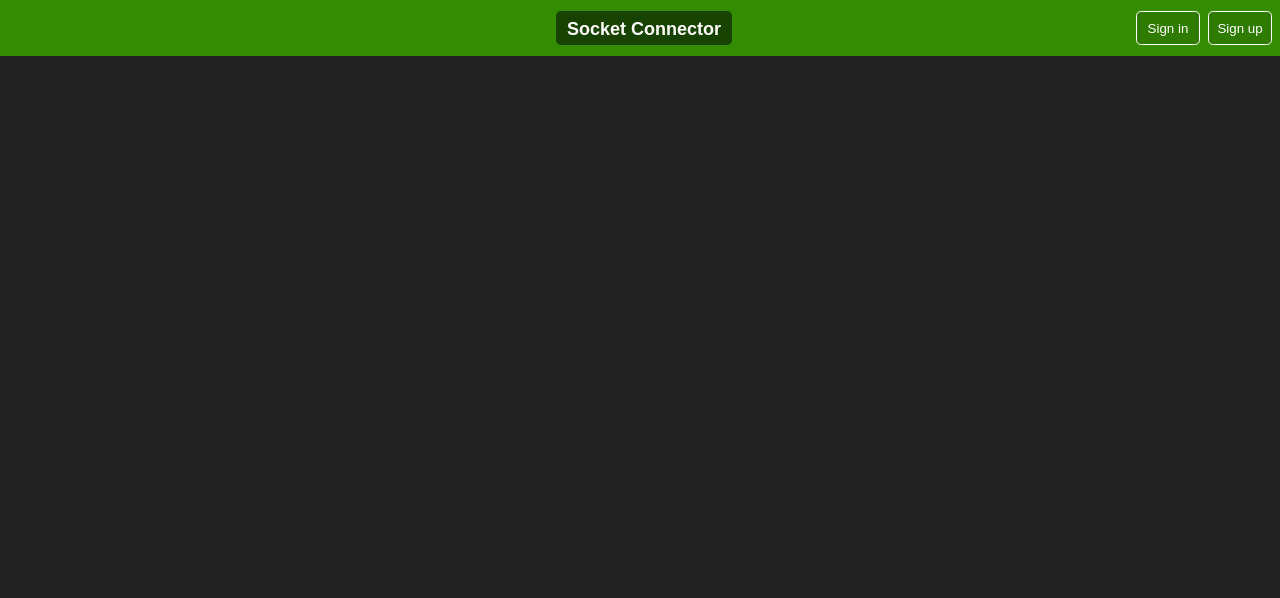
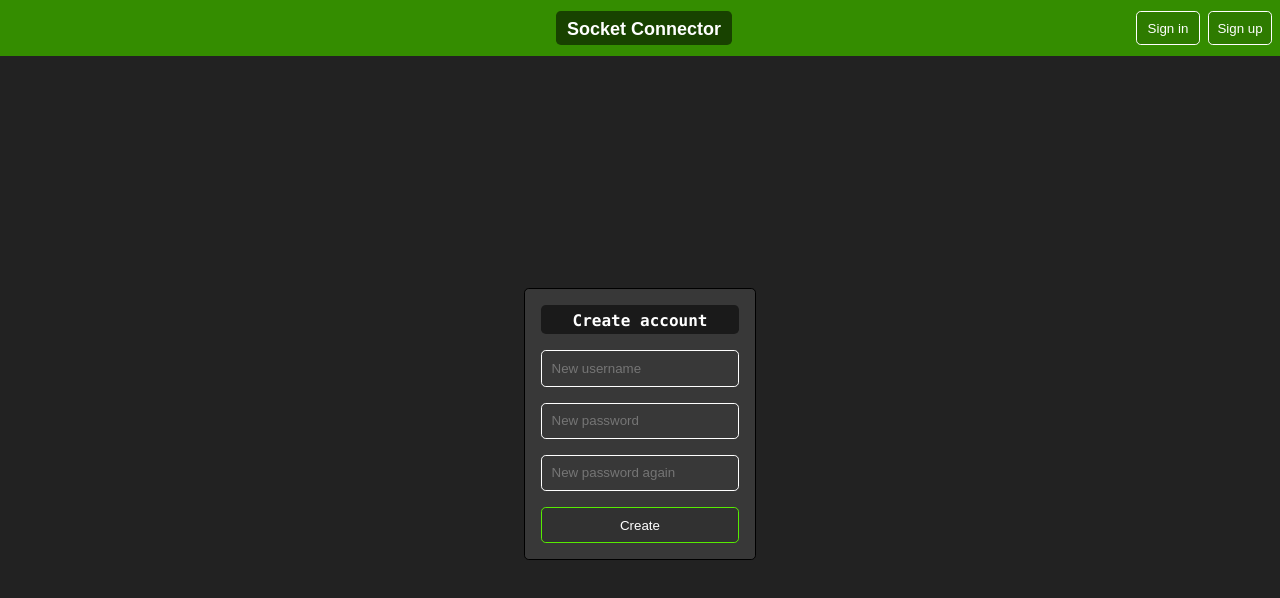
Before and after one commit to vyldr/socket-connector, a React (Create React App) app in the folder frontend/: page /signup in a window 1280 px wide. Shown: the top 598 px of the page. Built offline with nearby package versions, Linux system fonts and the light colour scheme.

Commit message:
Added user adding

```diff
--- a/frontend/src/components/App/App.js
+++ b/frontend/src/components/App/App.js
@@ -5,6 +5,7 @@ import {
 	BrowserRouter as Router,
 	Switch,
 	Route,
+	Redirect,
 	// Link
 } from "react-router-dom";
 
@@ -13,6 +14,7 @@ import './App.css';
 // Components
 import TopBar from '../TopBar/TopBar';
 import SignInPage from '../SignInPage/SignInPage';
+import SignUpPage from '../SignUpPage/SignUpPage';
 import ControlPage from '../ControlPage/ControlPage';
 
 function App() {
@@ -26,8 +28,17 @@ function App() {
 					<Route path='/signin'>
 						<SignInPage />
 					</Route>
+					<Route path='/signup'>
+						<SignUpPage />
+					</Route>
+					<Route path='/manage'>
+						<Redirect to='/control' />
+					</Route>
 					<Route path='/control'>
 						<ControlPage />
+					</Route>
+					<Route path='/'>
+						<Redirect to='/signin' />
 					</Route>
 				</Switch>
 			</div>
--- /dev/null
+++ b/frontend/src/components/SignUpPage/SignUpPage.js
@@ -0,0 +1,127 @@
+import React from 'react';
+import '../../style.css';
+import { withRouter } from 'react-router-dom';
+
+// import './SignUpPage.css';
+
+class SignUpPage extends React.Component {
+	constructor(props) {
+		super(props);
+		this.state = {
+			username: '',
+			password: '',
+			passwordAgain: '',
+			message: '',
+		};
+
+		// Input handlers
+		this.handleChange = this.handleChange.bind(this);
+		this.handleSubmit = this.handleSubmit.bind(this);
+	}
+
+	// Input fields
+	handleChange(event) {
+		this.setState({ [event.target.name]: event.target.value });
+	}
+
+	// Submit the username and password to sign in
+	handleSubmit(event) {
+
+		// Prevent the standard form submit
+		event.preventDefault();
+
+		// Check if the passwords match
+		if (this.state.password !== this.state.passwordAgain) {
+			this.setState({ message: 'Passwords do not match' });
+			document.getElementById('confirm').select();
+			return;
+		}
+
+		// Build the request
+		const data = JSON.stringify({
+			username: this.state.username,
+			password: this.state.password,
+		});
+		fetch(document.location.origin + '/api/signup', {
+			method: 'POST',
+			headers: {
+				'Content-Type': 'application/json'
+			},
+			body: data,
+		})
+			.then((res) => {
+
+				// Redirect to the sign in page
+				if (res.status === 201) {
+					this.props.history.push('/signin');
+				}
+
+				// Error probably means username is unavailable
+				else {
+					this.setState({ message: 'Username unavailable' });
+					document.getElementById('username').select();
+				}
+
+			});
+	}
+
+	render() {
+		return (
+			<div className='page'>
+				<form className='centerForm' onSubmit={this.handleSubmit}>
+
+					{/* Title */}
+					<div className='formTitle'>
+						<code>Create account</code>
+					</div>
+
+					{/* Error message */}
+					<div className={this.state.message === '' ? 'hidden' : 'errorMessage'}>
+						{this.state.message}
+					</div>
+
+					{/* Username */}
+					<input placeholder='New username'
+						required
+						autoComplete='username'
+						name='username'
+						id='username'
+						value={this.state.username}
+						onChange={this.handleChange}>
+					</input><br />
+
+					{/* Password */}
+					<input placeholder='New password'
+						required
+						autoComplete='new-password'
+						name='password'
+						type='password'
+						id='password'
+						value={this.state.password}
+						onChange={this.handleChange}>
+					</input><br />
+
+					{/* Password again */}
+					<input placeholder='New password again'
+						required
+						autoComplete='new-password'
+						name='passwordAgain'
+						type='password'
+						id='confirm'
+						value={this.state.passwordAgain}
+						onChange={this.handleChange}>
+					</input><br />
+
+					{/* Submit button */}
+					<button className='formButton'
+						type='submit'>
+						Create
+					</button>
+
+				</form>
+			</div>
+		);
+	}
+}
+
+export default withRouter(SignUpPage);
--- a/frontend/src/style.css
+++ b/frontend/src/style.css
@@ -67,3 +67,15 @@ input:focus {
 .formButton:active {
 	background-color: #57eb0266;
 }
+
+.hidden {
+	display: none;
+}
+
+.errorMessage {
+	background-color: #cc1f2d;
+	text-align: center;
+	margin-top: 1rem;
+	padding: 0.5rem;
+	border-radius: 0.3rem;
+}
```
Also changed, not shown: frontend/src/components/SignUpPage/SignUpPage.css (added), 1 other file (tests, documents, lock files or other folders).
